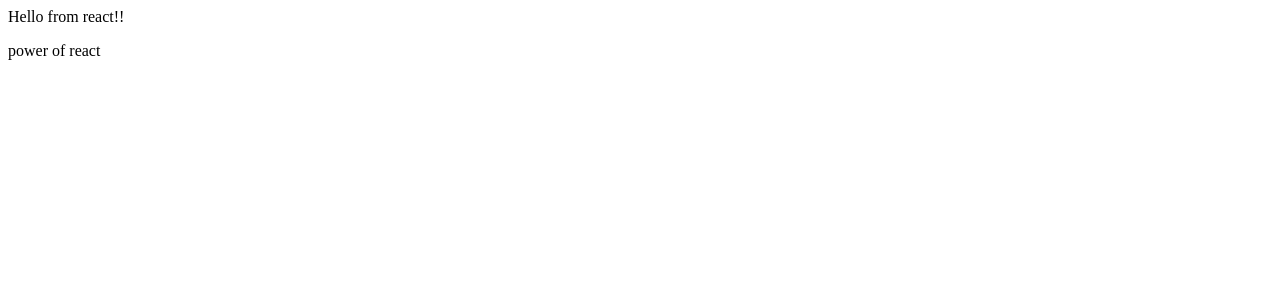
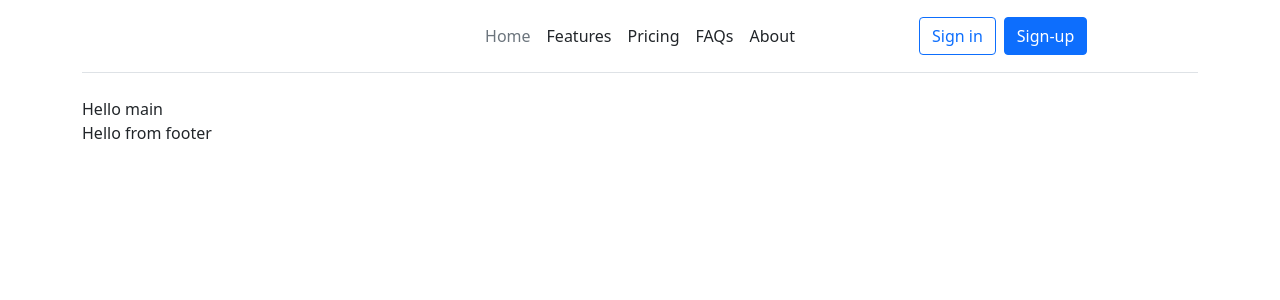
Before and after one commit to pavliukdmytro/chat-in-the-room, a React (Create React App) app in the folder client/: page / in a window 1280 px wide. Shown: the top 300 px of the page. Built offline with nearby package versions, Linux system fonts and the light colour scheme.

Commit message:
main added craco and created header

```diff
--- /dev/null
+++ b/client/craco.config.js
@@ -0,0 +1,9 @@
+const path = require('path');
+
+module.exports = {
+  webpack: {
+    alias: {
+      '@' : path.join(__dirname, 'src/components')
+    }
+  }
+}
--- a/client/package.json
+++ b/client/package.json
@@ -3,9 +3,11 @@
   "version": "0.1.0",
   "private": true,
   "dependencies": {
+    "@craco/craco": "^7.0.0-alpha.0",
     "@testing-library/jest-dom": "^5.16.4",
     "@testing-library/react": "^12.1.4",
     "@testing-library/user-event": "^13.5.0",
+    "bootstrap": "^5.1.3",
     "react": "^18.0.0",
     "react-dom": "^18.0.0",
     "react-scripts": "5.0.0",
@@ -14,7 +16,7 @@
     "web-vitals": "^2.1.4"
   },
   "scripts": {
-    "start": "react-scripts start",
+    "start": "craco start",
     "build": "react-scripts build",
     "test": "react-scripts test",
     "eject": "react-scripts eject"
--- a/client/src/App.js
+++ /dev/null
@@ -1,12 +0,0 @@
-function App() {
-  return (
-    <div className="App">
-      Hello from react!!
-      <p>
-        power of react
-      </p>
-    </div>
-  );
-}
-
-export default App;
--- /dev/null
+++ b/client/src/App.jsx
@@ -0,0 +1,20 @@
+import Header from "./components/Header/Header";
+import Footer from "./components/Footer/Footer";
+
+function App() {
+  return (
+    <>
+      <div className="container">
+        <Header />
+      </div>
+      <main className="container">
+        Hello main
+      </main>
+      <div className="container">
+        <Footer />
+      </div>
+    </>
+  );
+}
+
+export default App;
--- /dev/null
+++ b/client/src/components/Cabinet/SignIn/SignIn.jsx
@@ -0,0 +1,9 @@
+const SignIn = () => {
+  return(
+    <>
+      <button type="button" className="btn btn-outline-primary me-2">Sign in</button>
+    </>
+  )
+}
+
+export default SignIn;
--- /dev/null
+++ b/client/src/components/Cabinet/SignUp/SignUp.jsx
@@ -0,0 +1,9 @@
+const SignUp = () => {
+  return(
+    <>
+      <button type="button" className="btn btn-primary">Sign-up</button>
+    </>
+  )
+}
+
+export default SignUp;
--- /dev/null
+++ b/client/src/components/Footer/Footer.jsx
@@ -0,0 +1,9 @@
+const Footer = () => {
+  return (
+    <footer>
+      Hello from footer
+    </footer>
+  )
+}
+
+export default Footer;
--- /dev/null
+++ b/client/src/components/Header/Entry/Entry.jsx
@@ -0,0 +1,13 @@
+import SignIn from "@/Cabinet/SignIn/SignIn.jsx";
+import SignUp from "@/Cabinet/SignUp/SignUp.jsx";
+
+const Entry = () => {
+  return(
+    <div className="col-md-3 text-end d-flex">
+      <SignIn />
+      <SignUp />
+    </div>
+  )
+}
+
+export default Entry;
--- /dev/null
+++ b/client/src/components/Header/Header.jsx
@@ -0,0 +1,14 @@
+import Menu from "./Menu/Menu";
+import Logo from "./Logo/Logo";
+import Entry from "./Entry/Entry";
+const Header = () => {
+  return(
+    <header className="d-flex flex-wrap align-items-center justify-content-center justify-content-md-between py-3 mb-4 border-bottom">
+      <Logo />
+      <Menu />
+      <Entry />
+    </header>
+  )
+}
+
+export default Header;
--- /dev/null
+++ b/client/src/components/Header/Logo/Logo.jsx
@@ -0,0 +1,11 @@
+const Logo = () => {
+  return (
+    <a href="/" className="d-flex align-items-center col-md-3 mb-2 mb-md-0 text-dark text-decoration-none">
+      {/*<svg className="bi me-2" width="40" height="32" role="img" aria-label="Bootstrap">*/}
+      {/*  <use xlink:href="#bootstrap"></use>*/}
+      {/*</svg>*/}
+    </a>
+  )
+}
+
+export default Logo;
--- /dev/null
+++ b/client/src/components/Header/Menu/Menu.jsx
@@ -0,0 +1,13 @@
+const Menu = () => {
+  return (
+    <ul className="nav col-12 col-md-auto mb-2 justify-content-center mb-md-0">
+      <li><a href="client/src/components/Header/Menu/Menu#" className="nav-link px-2 link-secondary">Home</a></li>
+      <li><a href="client/src/components/Header/Menu/Menu#" className="nav-link px-2 link-dark">Features</a></li>
+      <li><a href="client/src/components/Header/Menu/Menu#" className="nav-link px-2 link-dark">Pricing</a></li>
+      <li><a href="client/src/components/Header/Menu/Menu#" className="nav-link px-2 link-dark">FAQs</a></li>
+      <li><a href="client/src/components/Header/Menu/Menu#" className="nav-link px-2 link-dark">About</a></li>
+    </ul>
+  )
+}
+
+export default Menu;
```
Also changed, not shown: client/src/index.js (+5 -7 lines), 1 other file (tests, documents, lock files or other folders).
